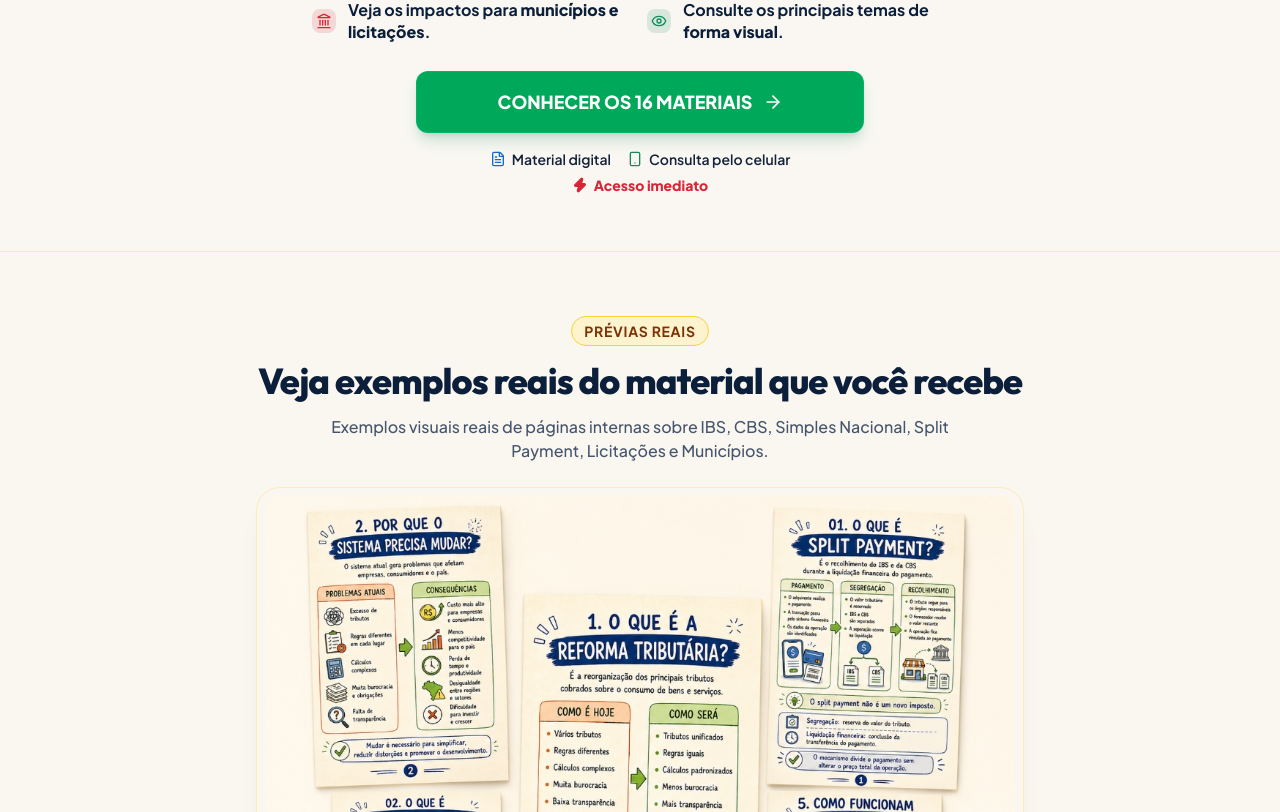
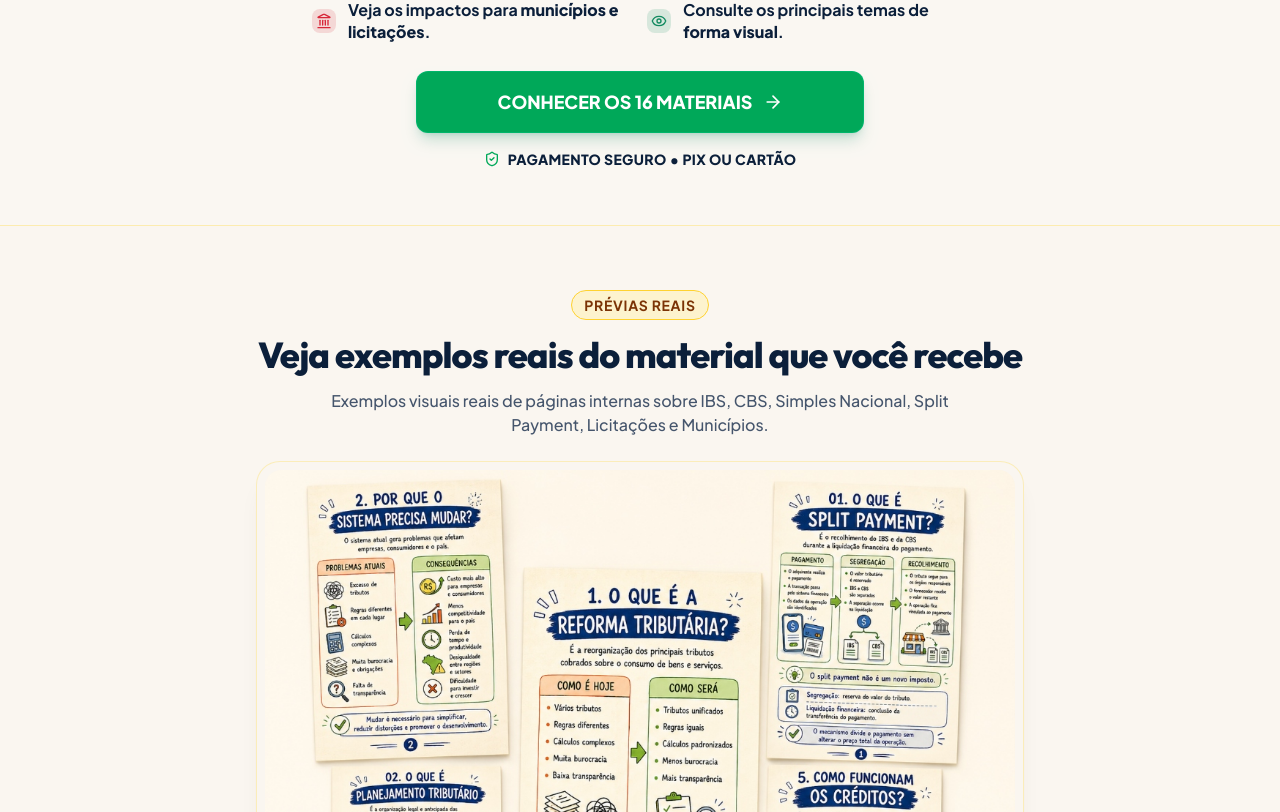
Before and after one commit to henriquecarreto/REFORMA-TRIBUTARIA, a React (Vite) app: page / in a window 1280 px wide. Shown: the part 1328-2140 px from the top of the page. Built offline with nearby package versions, Linux system fonts and the light colour scheme.

Commit message:
fix: restauracao da linha abaixo do botao para PAGAMENTO SEGURO PIX OU CARTAO

```diff
--- a/src/components/HeroSection.tsx
+++ b/src/components/HeroSection.tsx
@@ -1,5 +1,5 @@
 import React from 'react';
-import { ArrowRight, BookOpen, BarChart3, Building, Landmark, Eye, FileText, Smartphone, Zap } from 'lucide-react';
+import { ArrowRight, BookOpen, BarChart3, Building, Landmark, Eye, ShieldCheck } from 'lucide-react';
 
 export const HeroSection: React.FC = () => {
   const scrollToMaterials = (e?: React.MouseEvent<Element>) => {
@@ -165,19 +165,11 @@ export const HeroSection: React.FC = () => {
             <ArrowRight className="w-5 h-5 group-hover:translate-x-1 transition-transform shrink-0" />
           </a>
 
-          {/* INFORMAÇÃO COMPLEMENTAR REORGANIZADA ABAIXO DO BOTÃO */}
-          <div className="flex flex-wrap items-center justify-center gap-x-4 gap-y-1.5 text-xs sm:text-sm font-semibold text-[#14233B] text-center pt-1">
-            <span className="flex items-center gap-1.5">
-              <FileText className="w-4 h-4 text-[#1769D1] shrink-0" />
-              Material digital
-            </span>
-            <span className="flex items-center gap-1.5">
-              <Smartphone className="w-4 h-4 text-[#138A60] shrink-0" />
-              Consulta pelo celular
-            </span>
-            <span className="flex items-center gap-1.5">
-              <Zap className="w-4 h-4 text-[#D72638] fill-[#D72638] shrink-0" />
-              <strong className="text-[#D72638] font-extrabold">Acesso imediato</strong>
+          {/* INFORMAÇÃO ABAIXO DO BOTÃO RESTAURADA COMO ANTES */}
+          <div className="flex items-center justify-center gap-2 text-xs sm:text-sm font-bold text-slate-700 text-center pt-1">
+            <ShieldCheck className="w-4 h-4 text-[#00A859] shrink-0" />
+            <span className="uppercase tracking-wide font-extrabold text-[#0B1F3A]">
+              PAGAMENTO SEGURO • PIX OU CARTÃO
             </span>
           </div>
         </div>
```
